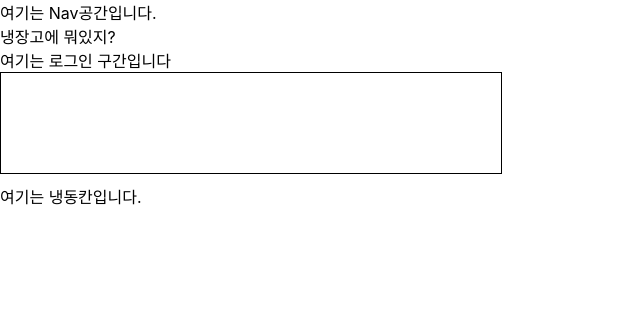
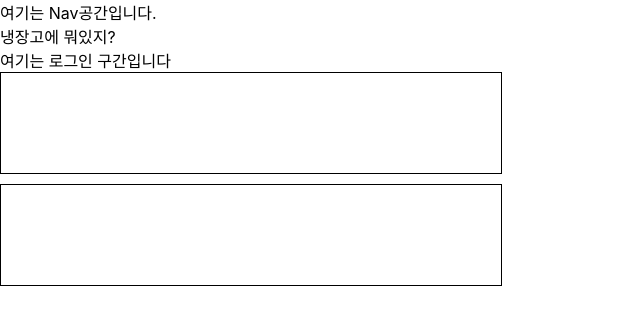
Before and after one commit to davidpark216/FridgeCheck, a React (Create React App) app in the folder fridecheck/: page / in a window 1280 px wide. Shown: the top 324 px of the page, without its empty margins (0-640 px from the left). Built offline with nearby package versions, Linux system fonts and the light colour scheme.

Commit message:
add box css

```diff
--- a/fridecheck/src/components/FrozenStorage.tsx
+++ b/fridecheck/src/components/FrozenStorage.tsx
@@ -1,7 +1,19 @@
-import React from "react";
+import React, { useState, useEffect } from "react";
+import styled from "styled-components";
 
 function FrozenStorage() {
-  return <div>여기는 냉동칸입니다.</div>;
+  return (
+    <FrozenStorageWrap>
+      <FrozenArea></FrozenArea>
+    </FrozenStorageWrap>
+  );
 }
+export default FrozenStorage;
 
-export default FrozenStorage;
+const FrozenStorageWrap = styled.div``;
+
+const FrozenArea = styled.div`
+  width: 500px;
+  height: 100px;
+  border: 1px solid;
+`;
```
